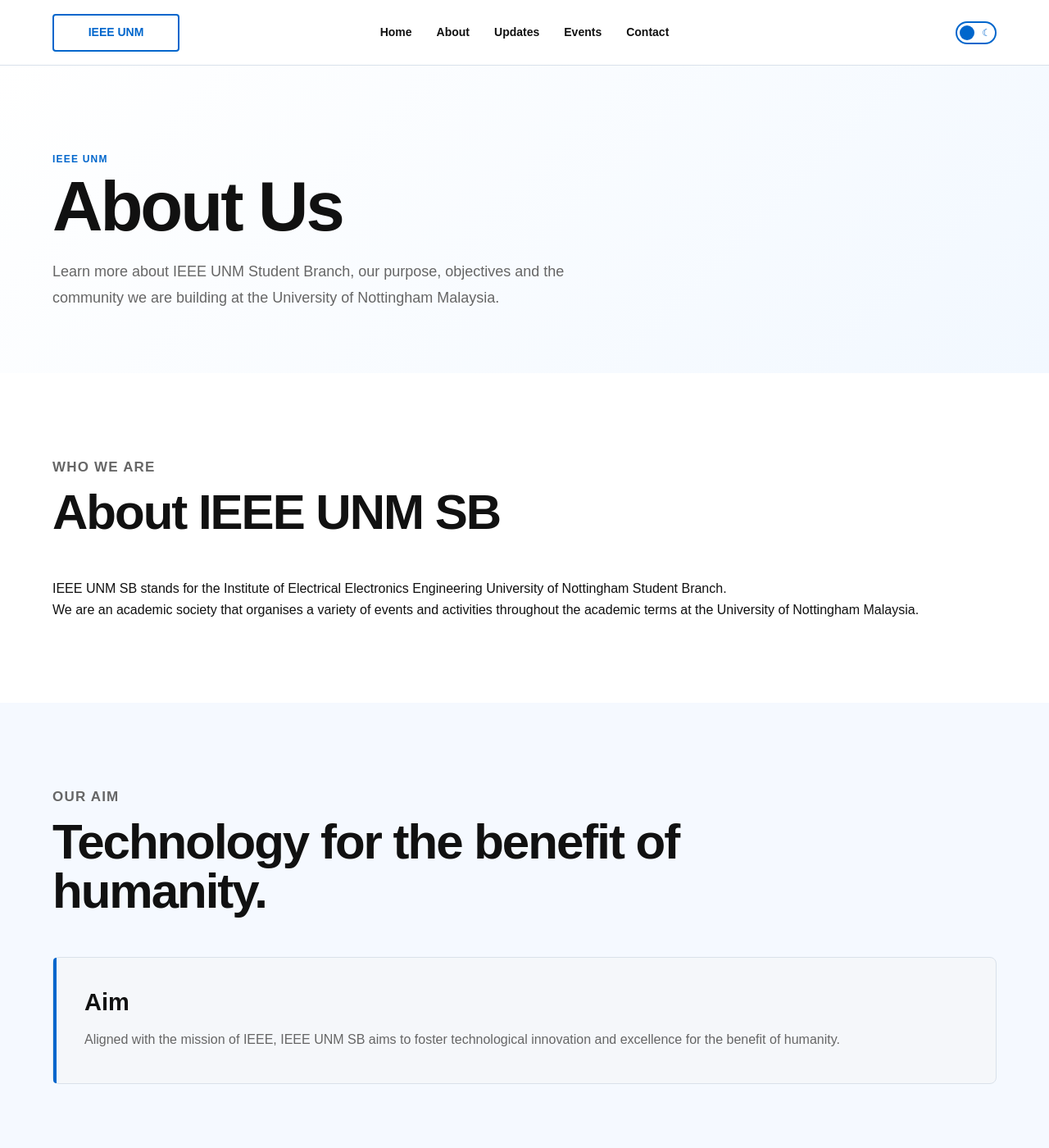
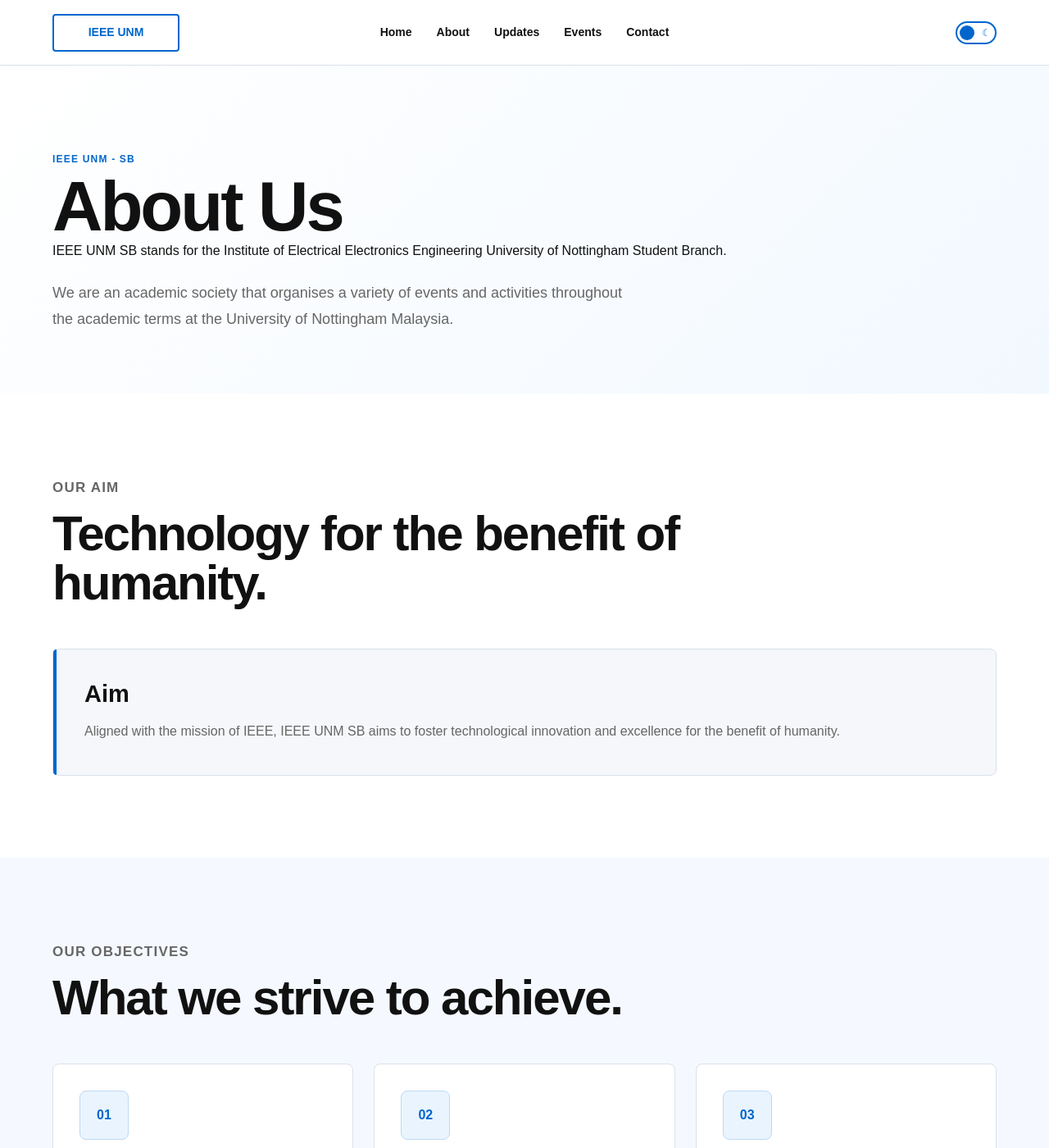
Before and after one commit to Tofu06/IEEE_UNM_websitetest, a Jekyll site: the page built from about.html, in a window 1280 px wide and 1400 px high. Shown: the whole window at 82% size. Built offline with Jekyll 4.4.1, drawn with Linux system fonts in a browser that asks for light colours; some of the changed text lies outside the part shown.

Commit message:
updated about + added sb in titles

```diff
--- a/about.html
+++ b/about.html
@@ -6,29 +6,9 @@
 
 <section class="page-header">
     <div class="container">
-        <p class="eyebrow">IEEE UNM</p>
+        <p class="eyebrow">IEEE UNM - SB</p>
 
         <h1>About Us</h1>
-
-        <p>
-            Learn more about IEEE UNM Student Branch, our purpose,
-            objectives and the community we are building at the
-            University of Nottingham Malaysia.
-        </p>
-    </div>
-</section>
-
-
-<section class="section">
-    <div class="container">
-
-        <div class="section-heading">
-            <p class="eyebrow">WHO WE ARE</p>
-
-            <h2>About IEEE UNM SB</h2>
-        </div>
-
-        <div class="about-content">
 
             <p>
                 IEEE UNM SB stands for the Institute of Electrical
@@ -41,14 +21,10 @@
                 of events and activities throughout the academic terms
                 at the University of Nottingham Malaysia.
             </p>
-
-        </div>
-
     </div>
 </section>
 
-
-<section class="section section-blue">
+<section class="section">
     <div class="container">
 
         <div class="section-heading">
@@ -71,7 +47,7 @@
 </section>
 
 
-<section class="section">
+<section class="section section-blue">
     <div class="container">
 
         <div class="section-heading">
@@ -80,7 +56,7 @@
             <h2>What we strive to achieve.</h2>
         </div>
 
-        <div class="activity-grid">
+        <div class="objectives-grid">
 
             <article class="activity-card">
                 <div class="icon-placeholder">
@@ -132,9 +108,22 @@
                 <h3>Volunteerism</h3>
 
                 <p>
-                    Nurture volunteerism and support impactful
-                    humanitarian activities at community or
+                    To nurture volunteerism to support impactful
+                    humanitarian activities on a community or
                     local level.
+                </p>
+            </article>
+
+
+            <article class="activity-card">
+                <div class="icon-placeholder">
+                    05
+                </div>
+
+                <h3>Promoting IEEE</h3>
+
+                <p>
+                    To promote the international organization IEEE.
                 </p>
             </article>
 
@@ -144,7 +133,7 @@
 </section>
 
 
-<section class="section section-blue">
+<section class="section">
     <div class="container">
 
         <div class="section-heading">
--- a/assets/css/style.css
+++ b/assets/css/style.css
@@ -844,6 +844,31 @@
     line-height: 1.8;
 }
 
+/* -------------------------
+   Objectives
+   ------------------------- */
+
+.objectives-grid {
+    display: grid;
+
+    grid-template-columns: repeat(6, 1fr);
+
+    gap: 25px;
+}
+
+.objectives-grid .activity-card {
+    grid-column: span 2;
+}
+
+/* Center the two cards on the second row */
+
+.objectives-grid .activity-card:nth-child(4) {
+    grid-column: 2 / span 2;
+}
+
+.objectives-grid .activity-card:nth-child(5) {
+    grid-column: 4 / span 2;
+}
 
 /* -------------------------
    Profiles
@@ -1579,6 +1604,19 @@
         grid-template-columns: repeat(2, 1fr);
     }
 
+    .objectives-grid {
+        grid-template-columns: repeat(2, 1fr);
+    }
+
+    .objectives-grid .activity-card {
+        grid-column: span 1;
+    }
+
+    .objectives-grid .activity-card:nth-child(4),
+    .objectives-grid .activity-card:nth-child(5) {
+        grid-column: auto;
+    }
+
 
     /* Updates / Events */
 
@@ -1696,6 +1734,10 @@
         padding: 30px;
     }
 
+    .objectives-grid {
+        grid-template-columns: 1fr;
+    }
+
 
     /* Updates */
 
--- a/contact.html
+++ b/contact.html
@@ -6,7 +6,7 @@
 
 <section class="page-header">
     <div class="container">
-        <p class="eyebrow">IEEE UNM</p>
+        <p class="eyebrow">IEEE UNM - SB</p>
         <h1>Contact Us</h1>
         <p>
             Have a question, collaboration idea or want to get involved?
--- a/events.html
+++ b/events.html
@@ -6,7 +6,7 @@
 
 <section class="page-header">
     <div class="container">
-        <p class="eyebrow">IEEE UNM</p>
+        <p class="eyebrow">IEEE UNM - SB</p>
         <h1>Events</h1>
         <p>
             A record of our workshops, talks, competitions and community events.
--- a/updates.html
+++ b/updates.html
@@ -6,7 +6,7 @@
 
 <section class="page-header">
     <div class="container">
-        <p class="eyebrow">IEEE UNM</p>
+        <p class="eyebrow">IEEE UNM - SB</p>
         <h1>Latest Updates</h1>
         <p>
             Follow our latest activities, announcements, workshops and events.
```
Also changed, not shown: other parts of about.html (+5 -5 lines).
